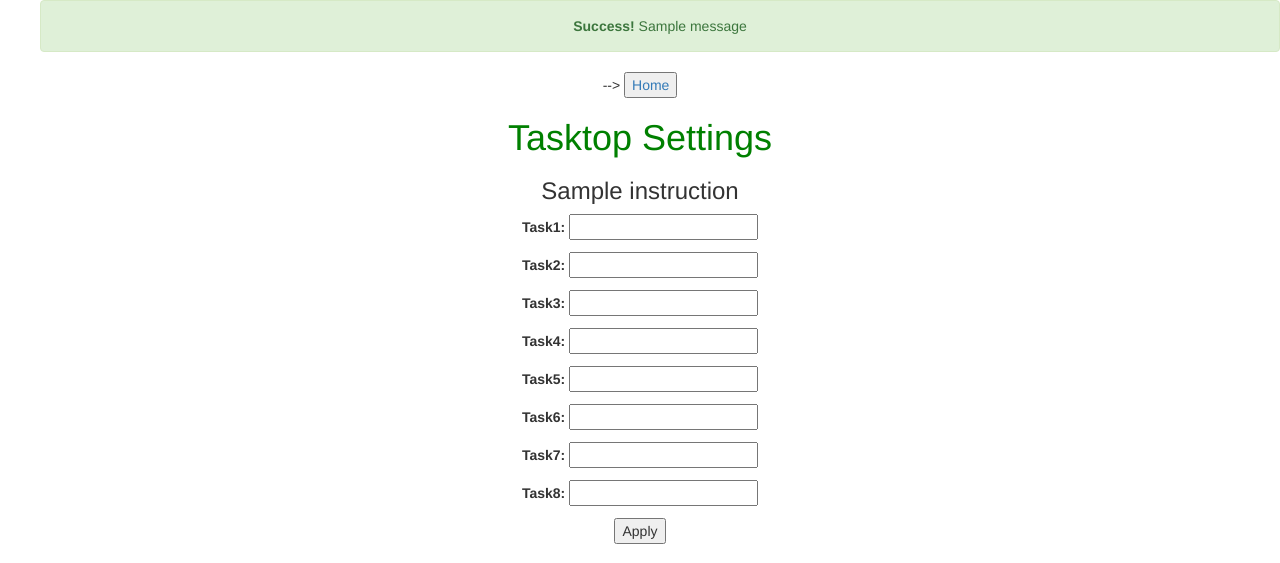
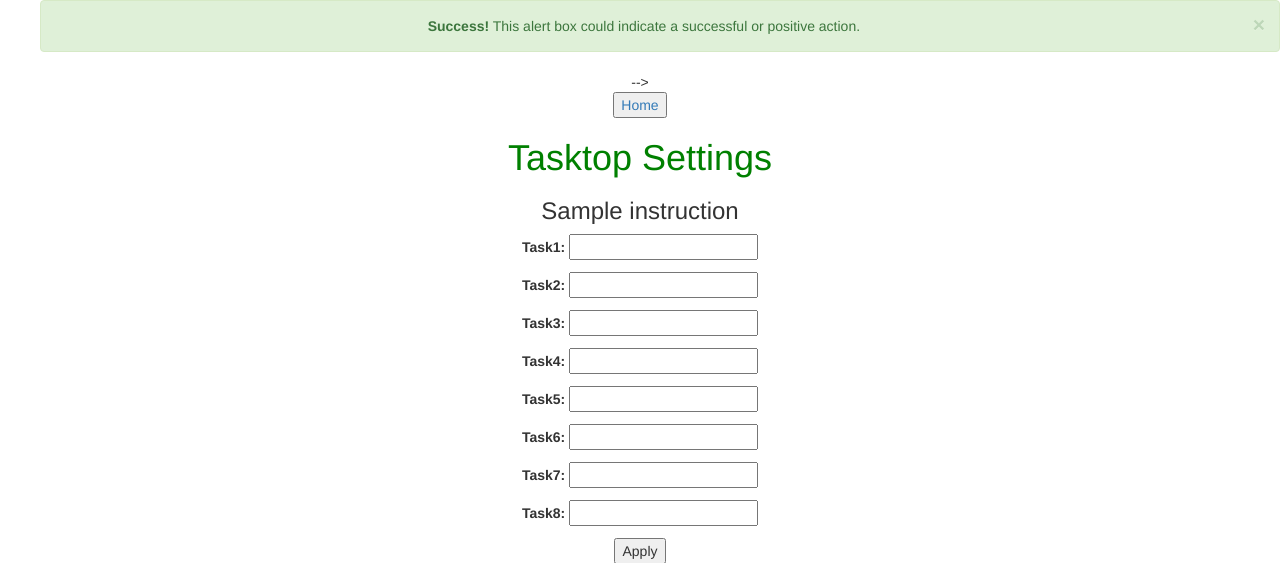
Before and after one commit to karlsheng99/Senior-Design, a Django app: template playground/templates/settings.html in a window 1280 px wide. Shown: the top 563 px of the page. Run offline with Django 3.2, Linux system fonts and the light colour scheme; tables that the repository leaves empty hold one stand-in row (values such as "Sample post"); the template is opened without the code that fills it: values that come from a table or form of the project are taken from there, most other values are stand-ins (such as "Sample title", 1, 10 or a date in 2020); one stand-in notice (Sample message) is shown; parts of the project's set-up code (start-up, migrations or seed data) failed here and were passed over; some libraries are stand-ins or nearby versions.

Commit message:
updated settings

```diff
--- a/playground/templates/messages.html
+++ b/playground/templates/messages.html
@@ -1,8 +1,9 @@
 {% if messages %}
 <ul class="messages">
     {% for message in messages %}
-    <div class="alert alert-success">
-        <strong>Success!</strong> {{ message }}
+    <div class="alert alert-success alert-dismissible">
+        <a href="#" class="close" data-dismiss="alert" aria-label="close">&times;</a>
+        <strong>Success!</strong> This alert box could indicate a successful or positive action.
     </div>
     {% endfor %}
 </ul>
--- a/playground/templates/settings.html
+++ b/playground/templates/settings.html
@@ -4,7 +4,7 @@
 <html>
 
 <head>
-	<meta charset="utf-8">
+	<!-- <meta charset="utf-8"> -->
 	<meta name="viewport" content="width=device-width, initial-scale=1">
 	<link rel="stylesheet" href="https://maxcdn.bootstrapcdn.com/bootstrap/3.4.1/css/bootstrap.min.css">
 	<script src="https://ajax.googleapis.com/ajax/libs/jquery/3.6.0/jquery.min.js"></script>
@@ -18,6 +18,7 @@
 
 	{% block content %} {% endblock %}
 
+	<br>
 	<button><a href="/home/">Home</a></button>
 
 	<h1 style="color: green;">Tasktop Settings</h1>
```
